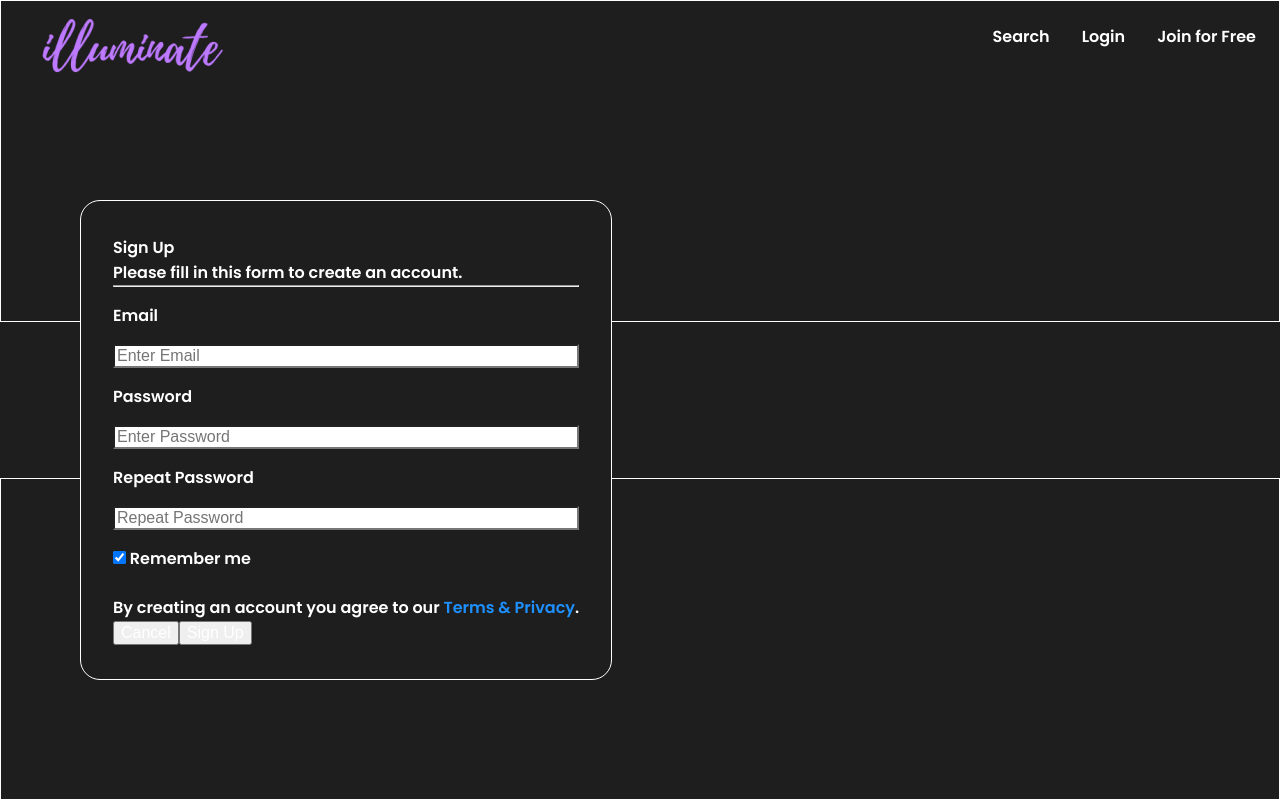
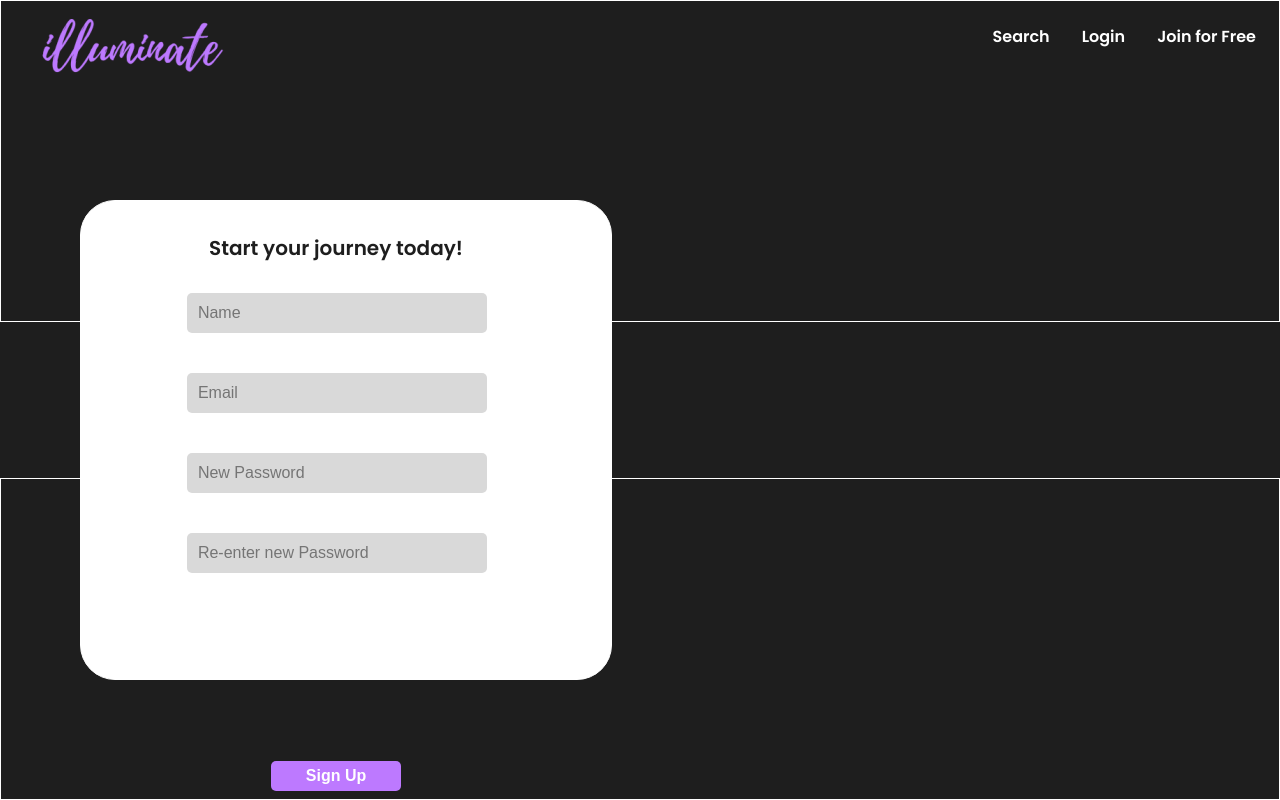
Before and after one commit to aditi977/Illuminate, a React (Create React App) app in the folder frontend/: page /signup in a window 1280 px wide. Built offline with nearby package versions, Linux system fonts and the light colour scheme.

Commit message:
Added Signup form to signup page

```diff
--- a/frontend/src/App.css
+++ b/frontend/src/App.css
@@ -17,6 +17,8 @@ a {
   box-sizing: border-box;
   font-size: var(--body-text-size);
   color: var(--primary-text-color);
+  color: var(--primary-text-color);
+  border: none;
 }
 
 
--- a/frontend/src/pages/SignUp.css
+++ b/frontend/src/pages/SignUp.css
@@ -23,17 +23,17 @@
 }
 
 .sign-up-form{
-    background-color: var(--bg-color);
+    background-color: #FFFFFF;
     z-index: 100;
     border: 1px solid var(--primary-text-color);
     position: absolute;
     top: 25vh;
     left: 5em;
-    display: flex;
+
     padding: 2em;
     flex-direction: column;
     justify-content: center;
-    border-radius: 20px;
+    border-radius: 35px;
     min-height: 60vh;
 }
 
@@ -48,3 +48,75 @@ input{
 .sign-up-form > label {
     padding: 1em 0;
 }
+h1{
+    position: relative;
+width: 259px;
+height: 30px;
+left: 96px;
+
+
+font-family: 'Poppins';
+font-style: normal;
+font-weight: 700;
+font-size: 20px;
+line-height: 30px;
+/* identical to box height */
+
+display: flex;
+align-items: center;
+text-align: center;
+
+color: var(--bg-color);
+}
+input{
+
+    width: 300px;
+    height: 40px;
+    background: #D9D9D9;
+    border-radius: 5px;
+}
+.rectangle1{
+    position: relative;
+    left: 74px;
+    top: 30px;
+
+}
+.rectangle2{
+    position: relative;
+    left: 74px;
+    top: 70px;
+}
+.rectangle3{
+    position: relative;
+    left: 74px;
+    top: 110px;
+}
+.rectangle4{
+    position: relative;
+    left: 74px;
+    top: 150px;
+}
+.signupbtn{
+    /* Rectangle 8 */
+
+
+position: absolute;
+width: 130px;
+height: 30px;
+left: 190px;
+top: 560px;
+font-weight: bold;
+background: #BD79FF;
+border-radius: 5px;
+
+}
+/*input[type=password]
+{
+    position: absolute;
+    width: 300px;
+    height: 40px;
+    left: 74px;
+    top: 170px;
+    background: #D9D9D9;
+    border-radius: 5px;
+}*/
--- a/frontend/src/pages/SignUp.js
+++ b/frontend/src/pages/SignUp.js
@@ -10,27 +10,27 @@ export default function SignUp() {
 
                     <form>
                         <div class="sign-up-form">
-                            <h1>Sign Up</h1>
-                            <p>Please fill in this form to create an account.</p>
-                            <hr />
+                            <h1>Start your journey today!</h1>
 
-                            <label for="email"><b>Email</b></label>
-                            <input type="text" placeholder="Enter Email" name="email" required />
 
-                            <label for="psw"><b>Password</b></label>
-                            <input type="password" placeholder="Enter Password" name="psw" required />
 
-                            <label for="psw-repeat"><b>Repeat Password</b></label>
-                            <input type="password" placeholder="Repeat Password" name="psw-repeat" required />
+                           <div class="rectangle1">
+                            <input type="text" placeholder="  Name" name="name" required /></div>
+                            <div class="rectangle2">
+                            <input type="text" placeholder="  Email" name="email" required /></div>
 
-                            <label>
-                                <input type="checkbox" checked="checked" name="remember" style={{marginBottom: '15px'}} /> Remember me
-                            </label>
+                          <div class="rectangle3">
+                            <input type="password" placeholder="  New Password" name="psw" required /></div>
 
-                            <p>By creating an account you agree to our <a href="#" style={{color:"dodgerblue"}}>Terms & Privacy</a>.</p>
+                            <div class="rectangle4">
+                            <input type="password" placeholder="  Re-enter new Password" name="psw-repeat" required /></div>
+
+
+
+                            <p>By creating an account you agree to our <a href="#" style={{color:" #FFFFFF"}}>Terms & Privacy</a>.</p>
 
                             <div class="clearfix">
-                                <button type="button" class="cancelbtn">Cancel</button>
+
                                 <button type="submit" class="signupbtn">Sign Up</button>
                             </div>
                         </div>
```
Also changed, not shown: 1 other file (tests, documents, lock files or other folders).
